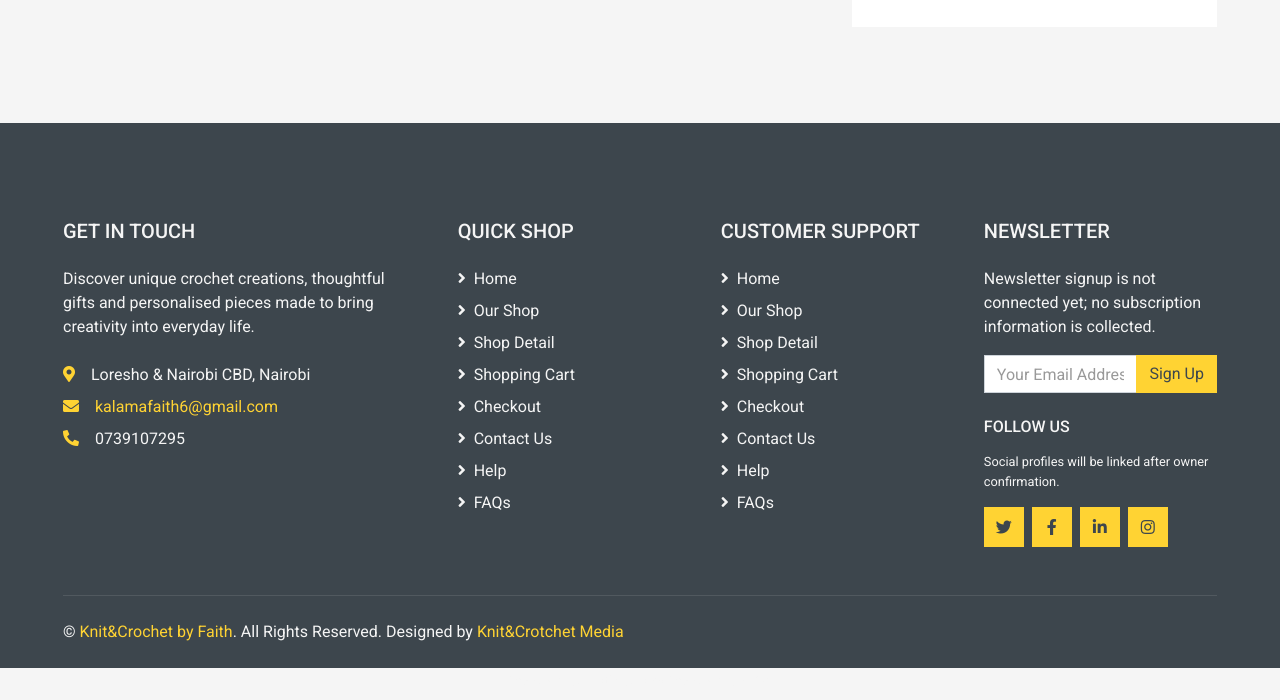
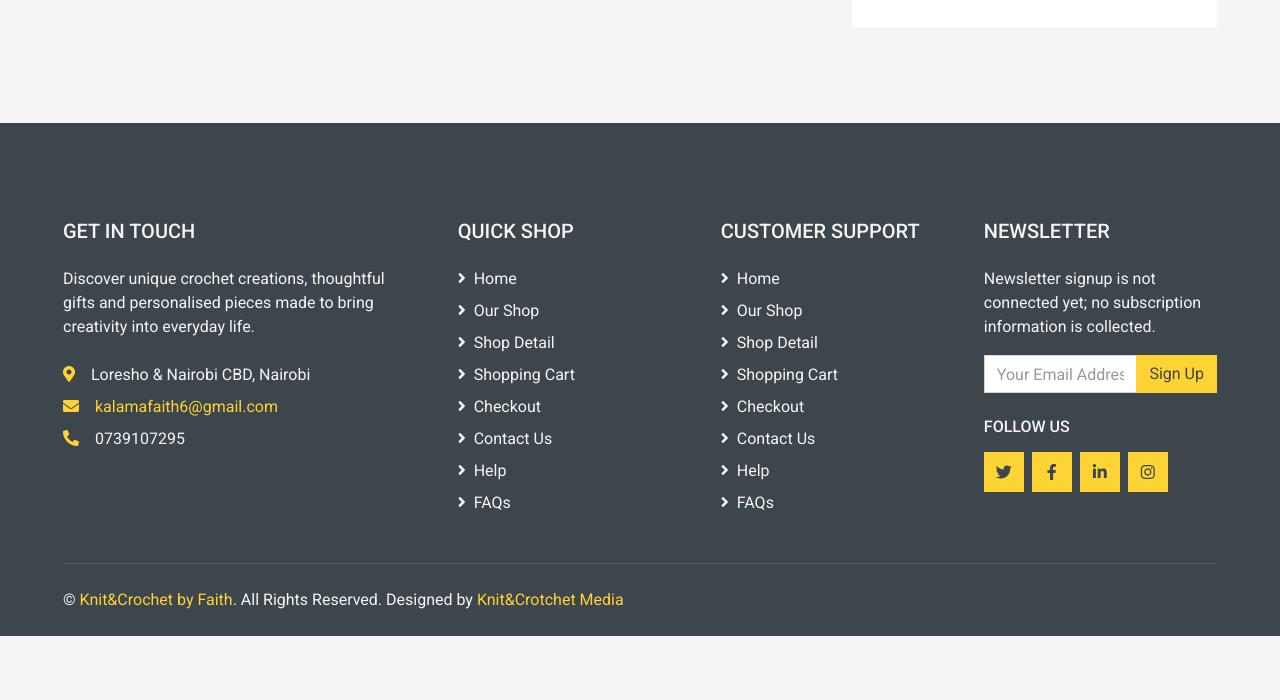
Before and after one commit to GafaNation09/FK-SHOP, a plain HTML site: page MultiShop/cart.html in a window 1280 px wide. Shown: the part 753-1453 px from the top of the page. After the commit the page ends 1421 px from the top, so only its background shows below. Drawn offline with nearby package versions, Linux system fonts and the light colour scheme; no server answers.

Commit message:
name tag for the socials were edited

```diff
--- a/MultiShop/cart.html
+++ b/MultiShop/cart.html
@@ -280,7 +280,7 @@
                             </div>
                             <p class="small mt-2 mb-0" data-form-status role="status" aria-live="polite" hidden></p>
                         </form>
-                        <h6 class="text-secondary text-uppercase mt-4 mb-3">Follow Us</h6><p class="small">Social profiles will be linked after owner confirmation.</p>
+                        <h6 class="text-secondary text-uppercase mt-4 mb-3">Follow Us</h6><p class="small"></p>
                         <div class="d-flex">
                             <a class="btn btn-primary btn-square mr-2" href="#" data-unconfigured-social aria-label="Social profile not configured"><i class="fab fa-twitter"></i></a>
                             <a class="btn btn-primary btn-square mr-2" href="#" data-unconfigured-social aria-label="Social profile not configured"><i class="fab fa-facebook-f"></i></a>
```
Also changed, not shown: MultiShop/checkout.html (+1 -1 lines), MultiShop/contact.html (+1 -1 lines), MultiShop/detail.html (+1 -1 lines), MultiShop/faq.html (+1 -1 lines), MultiShop/help.html (+1 -1 lines), MultiShop/index.html (+1 -1 lines), MultiShop/shop.html (+1 -1 lines), MultiShop/wishlist.html (+1 -1 lines).
